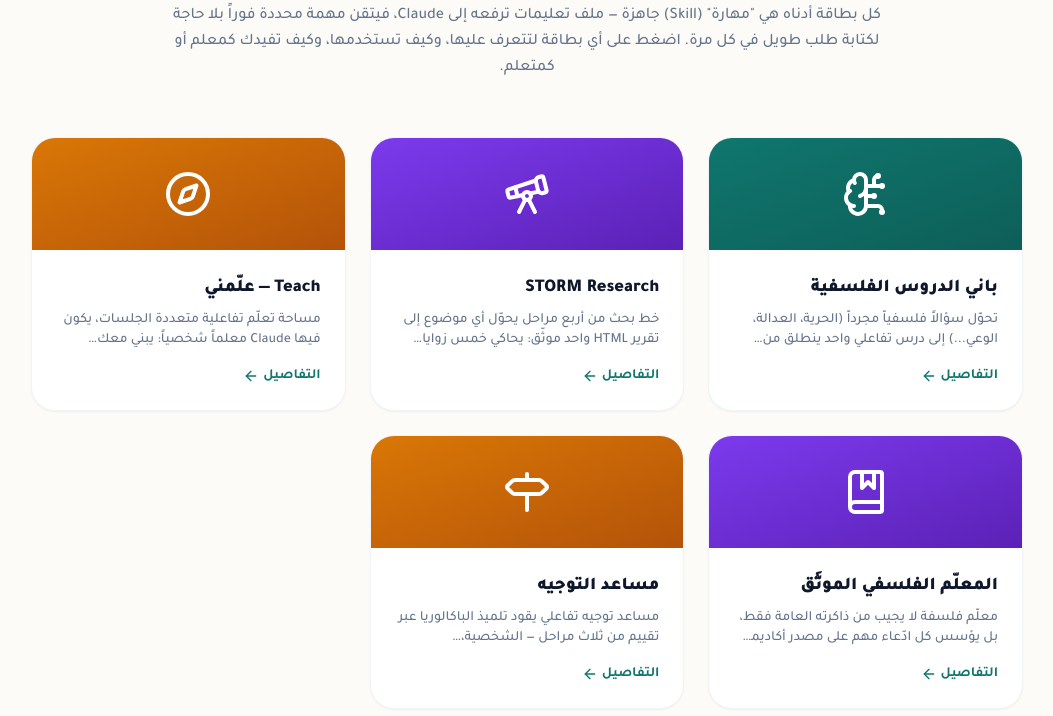
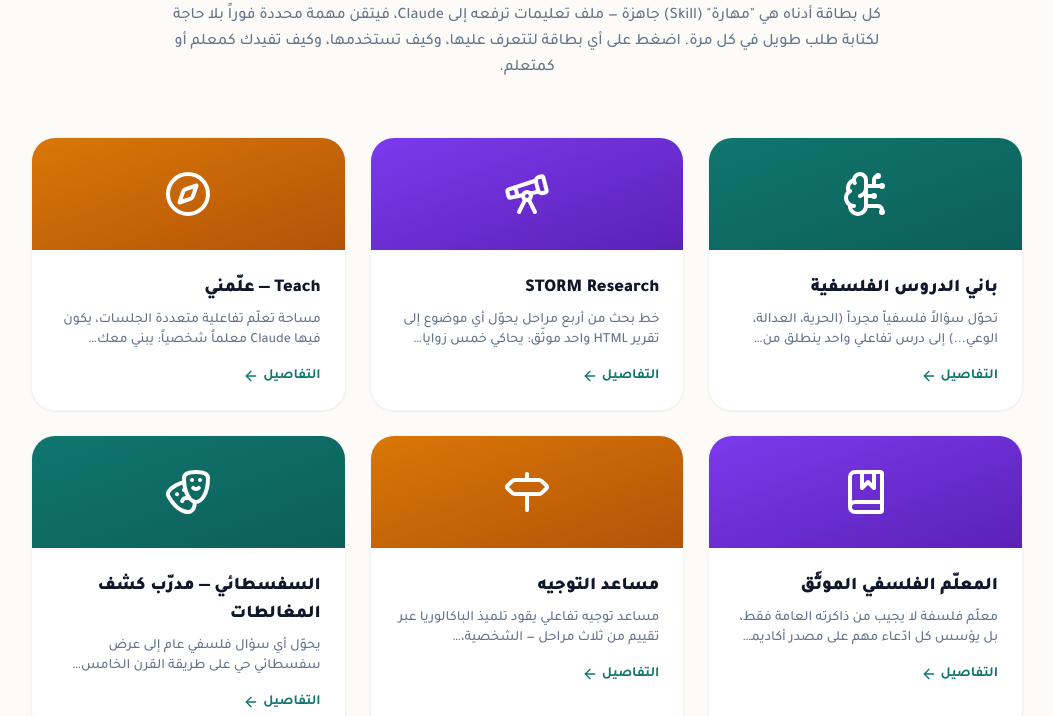
Before and after one commit to 01mohamedelyousfi-design/MAHABATLHIKMA, a website: page skills/index.html in a window 1280 px wide. Shown: the part 250-966 px from the top of the page, without its empty margins (113-1166 px from the left). Drawn offline with Linux system fonts and the light colour scheme.

Commit message:
feat(skills): add sophist skill card with download and metadata

```diff
--- a/skills/index.html
+++ b/skills/index.html
@@ -4,7 +4,7 @@
     <meta charset="UTF-8">
     <meta name="viewport" content="width=device-width, initial-scale=1.0">
     <title>المهارات التعليمية | محبة الحكمة</title>
-    <meta name="description" content="مهارات Claude جاهزة للمعلم والمتعلم — من بناء الدروس والبحث الموثّق إلى التعلّم التفاعلي والتوجيه الدراسي.">
+    <meta name="description" content="مهارات Claude جاهزة للمعلم والمتعلم — من بناء الدروس والبحث الموثّق إلى التعلّم التفاعلي والتوجيه الدراسي وكشف المغالطات السفسطائية.">
     <link rel="canonical" href="https://mahabatlhikma.pages.dev/skills">
 
     <!-- Open Graph / Facebook -->
@@ -12,7 +12,7 @@
     <meta property="og:url" content="https://mahabatlhikma.pages.dev/skills">
     <meta property="og:site_name" content="محبة الحكمة | Mahabat Lhikma">
     <meta property="og:title" content="المهارات التعليمية | محبة الحكمة">
-    <meta property="og:description" content="مهارات Claude جاهزة للمعلم والمتعلم — من بناء الدروس والبحث الموثّق إلى التعلّم التفاعلي والتوجيه الدراسي.">
+    <meta property="og:description" content="مهارات Claude جاهزة للمعلم والمتعلم — من بناء الدروس والبحث الموثّق إلى التعلّم التفاعلي والتوجيه الدراسي وكشف المغالطات السفسطائية.">
     <meta property="og:image" content="https://mahabatlhikma.pages.dev/assets/logo/og-image.png">
     <meta property="og:image:width" content="1200">
     <meta property="og:image:height" content="630">
@@ -23,7 +23,7 @@
     <meta name="twitter:card" content="summary_large_image">
     <meta name="twitter:url" content="https://mahabatlhikma.pages.dev/skills">
     <meta name="twitter:title" content="المهارات التعليمية | محبة الحكمة">
-    <meta name="twitter:description" content="مهارات Claude جاهزة للمعلم والمتعلم — من بناء الدروس والبحث الموثّق إلى التعلّم التفاعلي والتوجيه الدراسي.">
+    <meta name="twitter:description" content="مهارات Claude جاهزة للمعلم والمتعلم — من بناء الدروس والبحث الموثّق إلى التعلّم التفاعلي والتوجيه الدراسي وكشف المغالطات السفسطائية.">
     <meta name="twitter:image" content="https://mahabatlhikma.pages.dev/assets/logo/og-image.png">
 
     <!-- Favicons -->
@@ -62,7 +62,7 @@
           "@type": "LearningResource",
           "@id": "https://mahabatlhikma.pages.dev/skills#resource",
           "name": "المهارات التعليمية لمنصة محبة الحكمة",
-          "description": "مهارات جاهزة للرفع داخل Claude لمساعدة أستاذ وتلميذ الفلسفة: بناء الدروس، البحث الموثق، التعلم التفاعلي، والتوجيه الدراسي.",
+          "description": "مهارات جاهزة للرفع داخل Claude لمساعدة أستاذ وتلميذ الفلسفة: بناء الدروس، البحث الموثق، التعلم التفاعلي، والتوجيه الدراسي، وكشف المغالطات السفسطائية.",
           "url": "https://mahabatlhikma.pages.dev/skills",
           "inLanguage": "ar",
           "educationalLevel": "Secondary Education / High School (الثانوية التأهيلية - الباكالوريا)",
@@ -340,6 +340,23 @@
                 teacher: 'أداة يمكن لأستاذ الفلسفة أو مستشار التوجيه تقديمها مباشرة للتلاميذ المترددين قبل اختيار مسارهم، كتكملة للمقابلات الفردية لا كبديل عنها.',
                 student: 'يمنح التلميذ مساحة هادئة وخاصة يستكشف فيها شخصيته واهتماماته وتأمله الخاص في معنى النجاح، فيخرج بتوصيات مسندة لمسارات حقيقية بدل نصيحة عامة أو تخمين.',
             },
+            {
+                id: 'sophist',
+                title: 'السفسطائي — مدرّب كشف المغالطات',
+                subtitle: 'sophist skill',
+                icon: 'drama',
+                gradient: 'from-primary to-primary-dark',
+                file: 'https://github.com/01mohamedelyousfi-design/sophist.skill/archive/refs/heads/main.zip',
+                explain: 'يحوّل أي سؤال فلسفي عام إلى عرض سفسطائي حي على طريقة القرن الخامس قبل الميلاد — نسبية بروتاغوراس (الإنسان مقياس كل شيء)، وأسلوب غورغياس الإيقاعي، ومغالطات أرسطو الثلاث عشرة من التفنيدات السفسطائية — ليرى المتعلم التلاعب الحجاجي وهو يُؤدَّى أمامه لا مجرد قائمة نظرية، عبر خمسة أوضاع: التمثيل الصامت، وكشف التقنية، والحجتين المتقابلتين، والمقارنة مع جواب فلسفي رصين، والاختبار التفاعلي.',
+                usage: [
+                    ...USAGE_STEPS,
+                    'اطرح سؤالاً فلسفياً عاماً (الحرية، العدالة، الحقيقة...) — سيجادلك السفسطائي بأسلوب غورغياس الواثق دون تسمية التقنيات، لتدريب عينك على رصدها بنفسك.',
+                    'اكتب "كشف / فكك / reveal" لتسمية كل تقنية استُعملت، أو "الحجتين" لسماع أقوى حجة سفسطائية مع نقيضها، أو "قارن مع فيلسوف حقيقي" لرؤية الجواب الرصين جنباً إلى جنب، أو "اختبرني" ليؤدي ويسألك أنت عن اسم المغالطة أولاً.',
+                    'تنبيه منهجي: مخصص للأسئلة العامة المجردة فقط — لا يُستخدم لإقناع شخص حقيقي مسمّى أو في نزاع شخصي حي، بل يُعاد تأطير أي طلب من هذا النوع في صيغته العامة.',
+                ],
+                teacher: 'أداة لتدريس المغالطات بالعرض الحي لا بالتلقين: تكشف للتلاميذ كيف تُبنى الحجة المموّهة (الالتباس، المصادرة على المطلوب، السؤال الملغوم، الرنجة الحمراء...) وفق تصنيف أرسطو، وتُغني دروس الحجاج ونظرية بيرلمان بخصم جدلي تفاعلي.',
+                student: 'يدرب المتعلم على رصد التلاعب بنفسه أولاً ثم التحقق عبر وضع الكشف، ويقارن بين الخطاب السفسطائي المؤثر والجواب الفلسفي الموثق، فيكتسب مناعة حجاجية بدل تصديق كل خطاب مقنع الشكل.',
+            },
         ];
 
         function renderGrid() {
```
